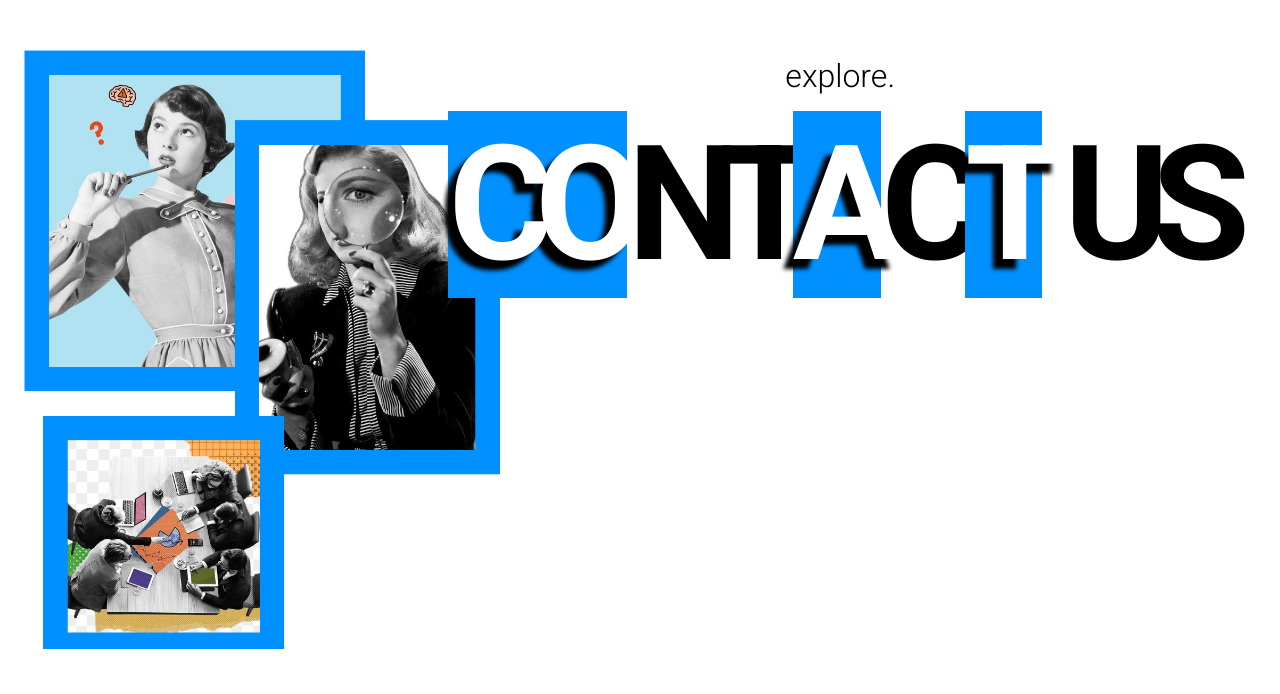
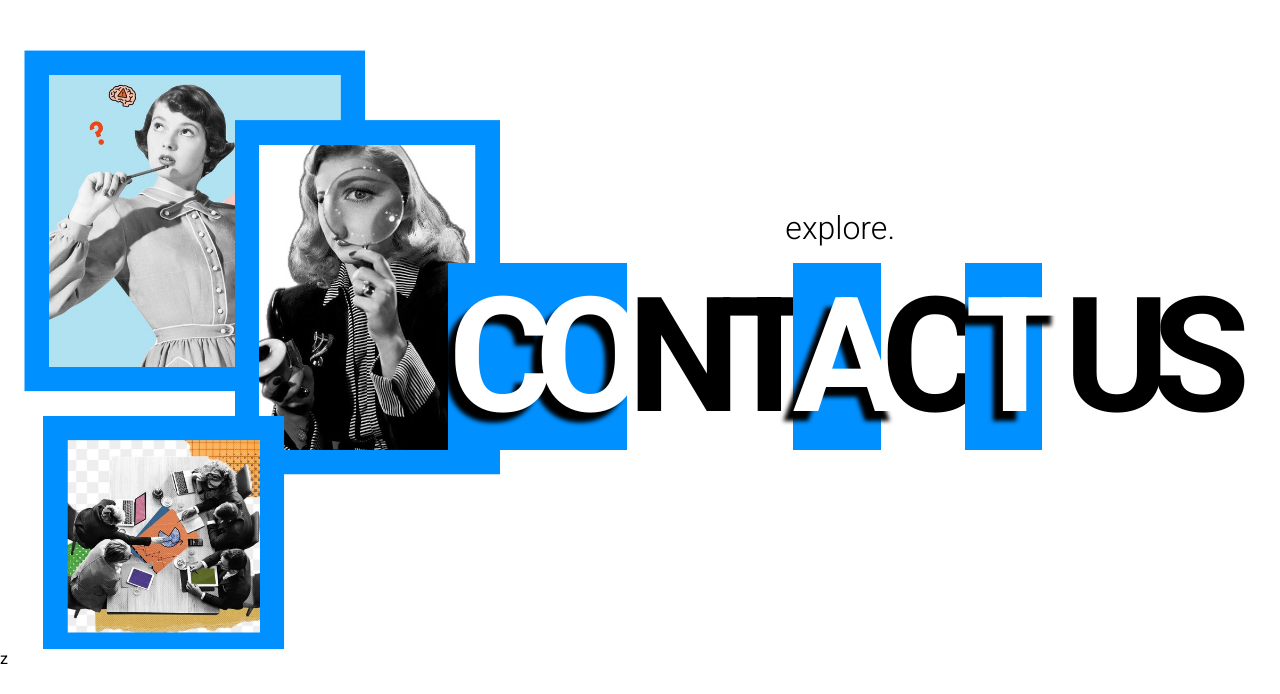
Before and after one commit to kani-s-h-k/InsightVue, a website: page contact.html in a window 1280 px wide. Shown: the part 72-766 px from the top of the page. Drawn offline with Linux system fonts and the light colour scheme.

Commit message:
contact minor update

```diff
--- a/contact.html
+++ b/contact.html
@@ -36,7 +36,7 @@
             </h1>
   </div>
 
-</div>
+</div>z
     </main>
     <footer>
         <div class="col">
--- a/styles/contact.css
+++ b/styles/contact.css
@@ -30,6 +30,10 @@ body {
   padding: 1rem;
   align-items: center;
   width: max-content;
+  align-items: center;
+  justify-content: center;
+  height: max-content;
+  align-self: center;
 }
 #contactFeed{
 font-weight:300;
```
